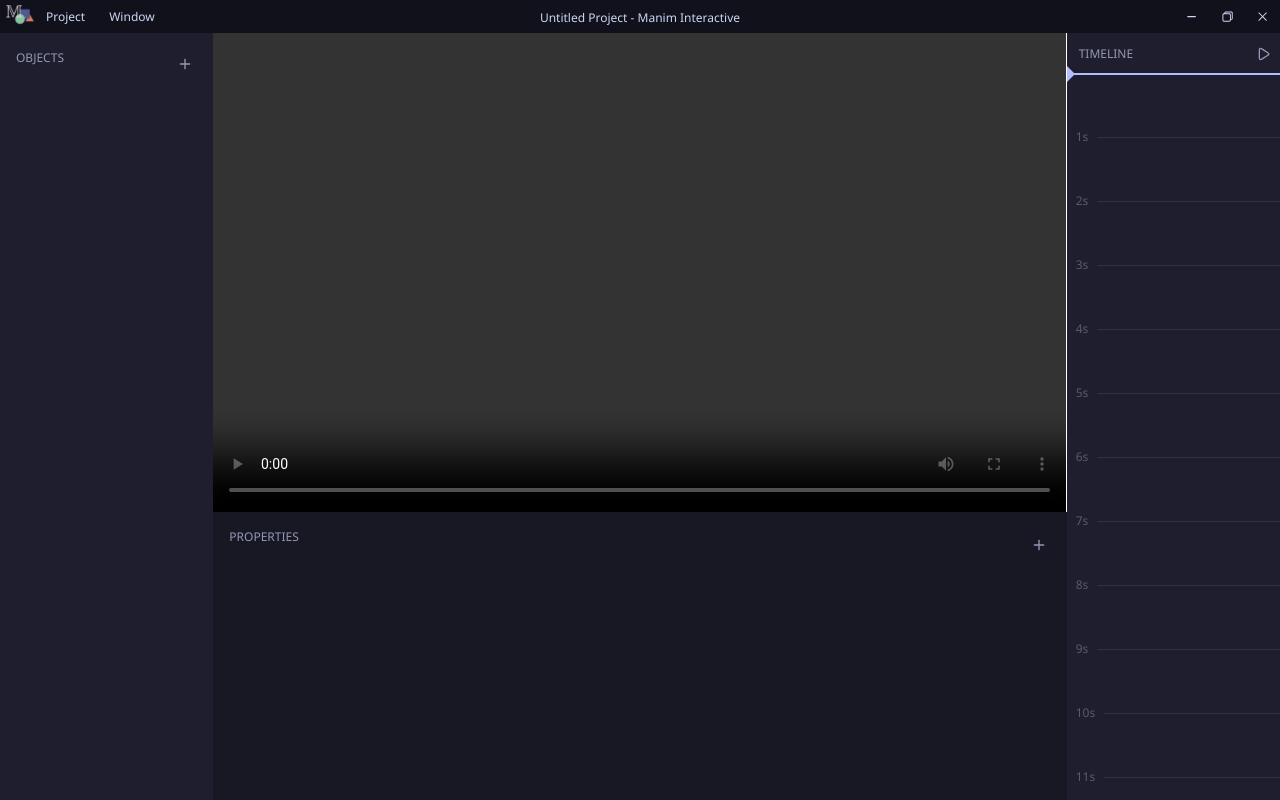
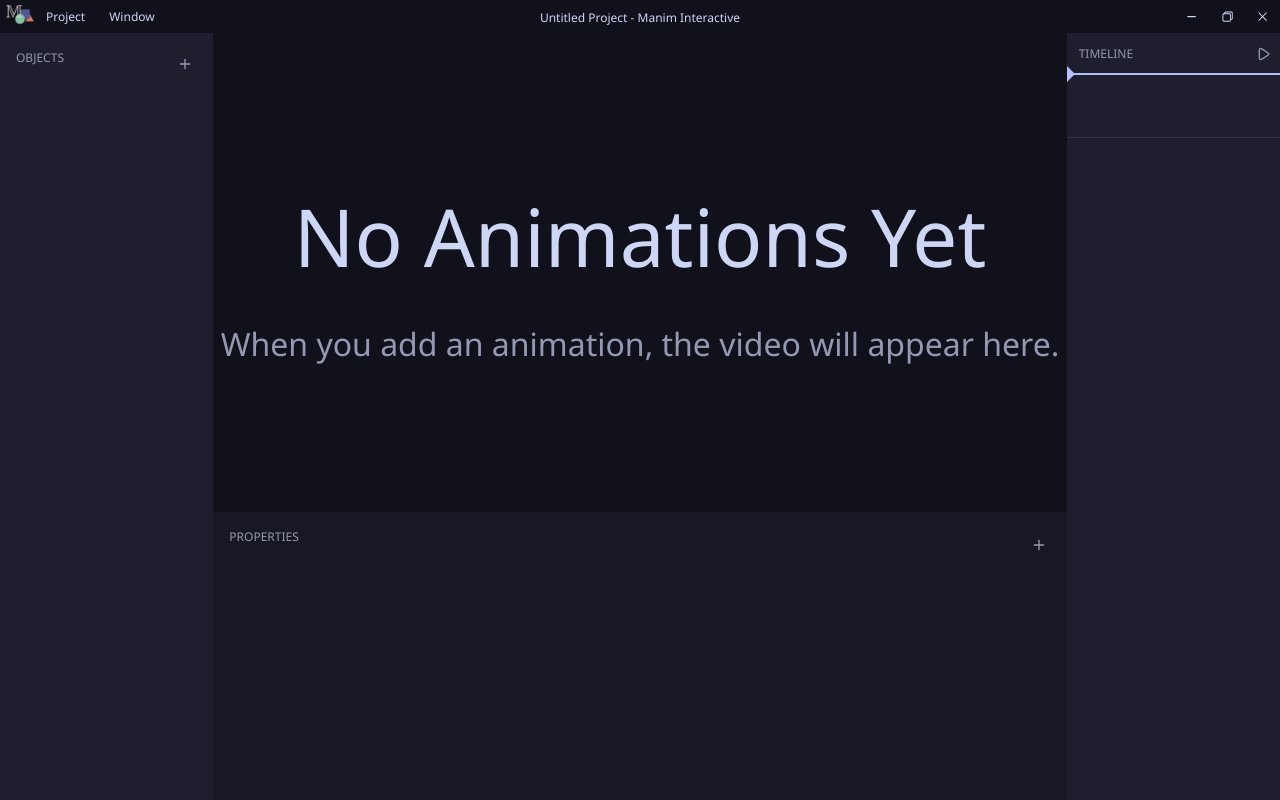
Before and after one commit to vi013t/manim-interactive, a SvelteKit app: page / in a window 1280 px wide. Built offline with nearby package versions, Linux system fonts and the light colour scheme.

Commit message:
Add video placeholder

```diff
--- a/src/components/panels/video/VideoPanel.svelte
+++ b/src/components/panels/video/VideoPanel.svelte
@@ -1,5 +1,6 @@
 <script lang="ts">
 	import { onMount } from "svelte";
+	import { getProjectAnimations } from "../../../api/project.svelte";
 	import { setCurrentTime } from "../../../api/timeline.svelte";
 
 	let video: HTMLVideoElement;
@@ -64,7 +65,14 @@
 
 <!-- svelte-ignore a11y_media_has_caption -->
 <div class="container">
-	<video bind:this={video} oncontextmenu={event => event.preventDefault()} controls id="video-source"></video>
+	{#if getProjectAnimations().length > 0}
+		<video bind:this={video} oncontextmenu={event => event.preventDefault()} controls id="video-source"></video>
+	{:else}
+		<div class="novideo">
+			<h1>No Animations Yet</h1>
+			<p>When you add an animation, the video will appear here.</p>
+		</div>
+	{/if}
 	<canvas id="grid-canvas" style:display={gridOn ? "block" : "none"}></canvas>
 </div>
 
@@ -73,6 +81,27 @@
 		width: 100%;
 		aspect-ratio: 1.78;
 		position: relative;
+	}
+
+	.novideo {
+		width: 100%;
+		height: 100%;
+		background-color: #11111b;
+		display: flex;
+		flex-direction: column;
+		align-items: center;
+		justify-content: center;
+		gap: 2rem;
+
+		h1 {
+			color: #cdd6f4;
+			font-size: 5rem;
+		}
+
+		p {
+			color: #9399b2;
+			font-size: 2rem;
+		}
 	}
 
 	#video-source {
```
